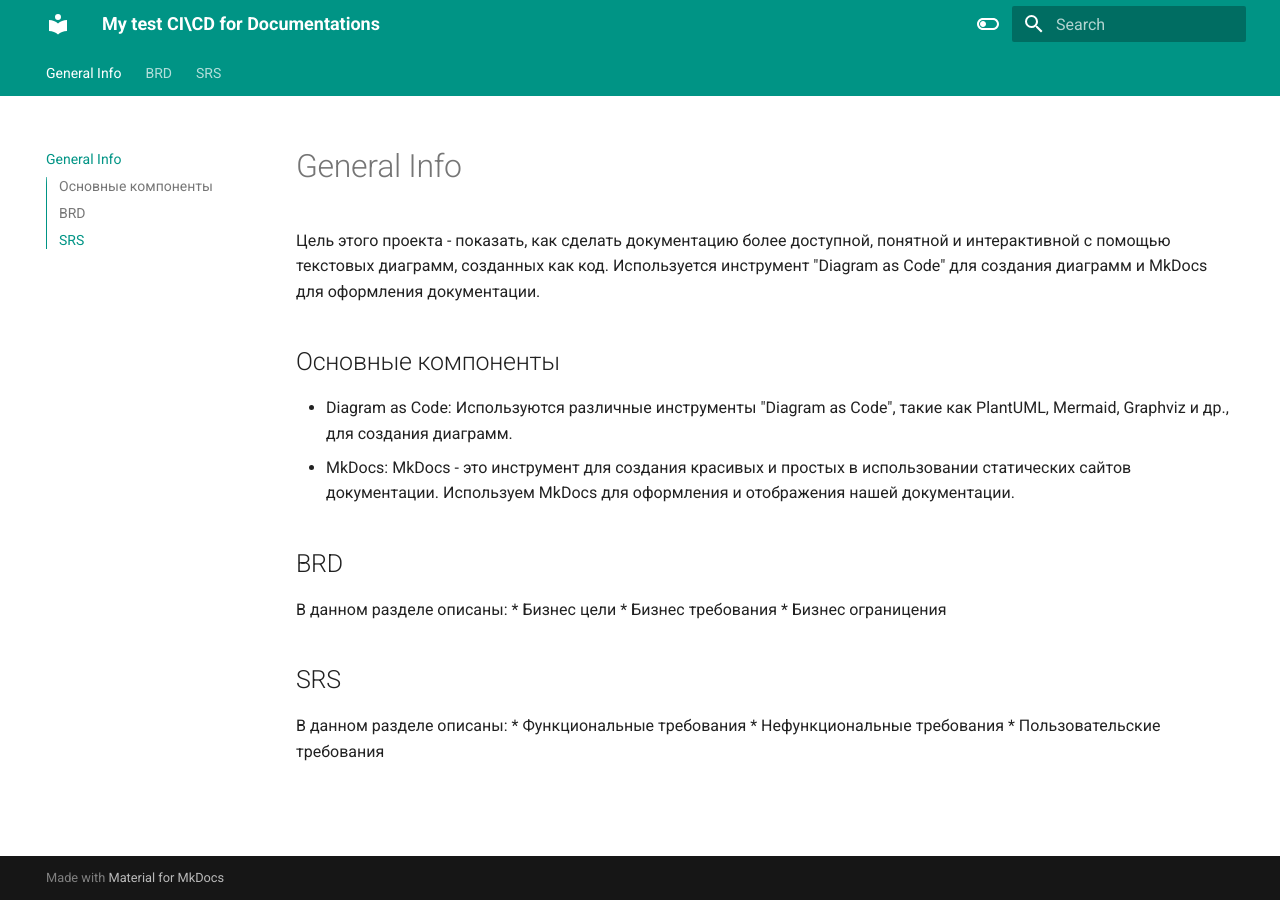
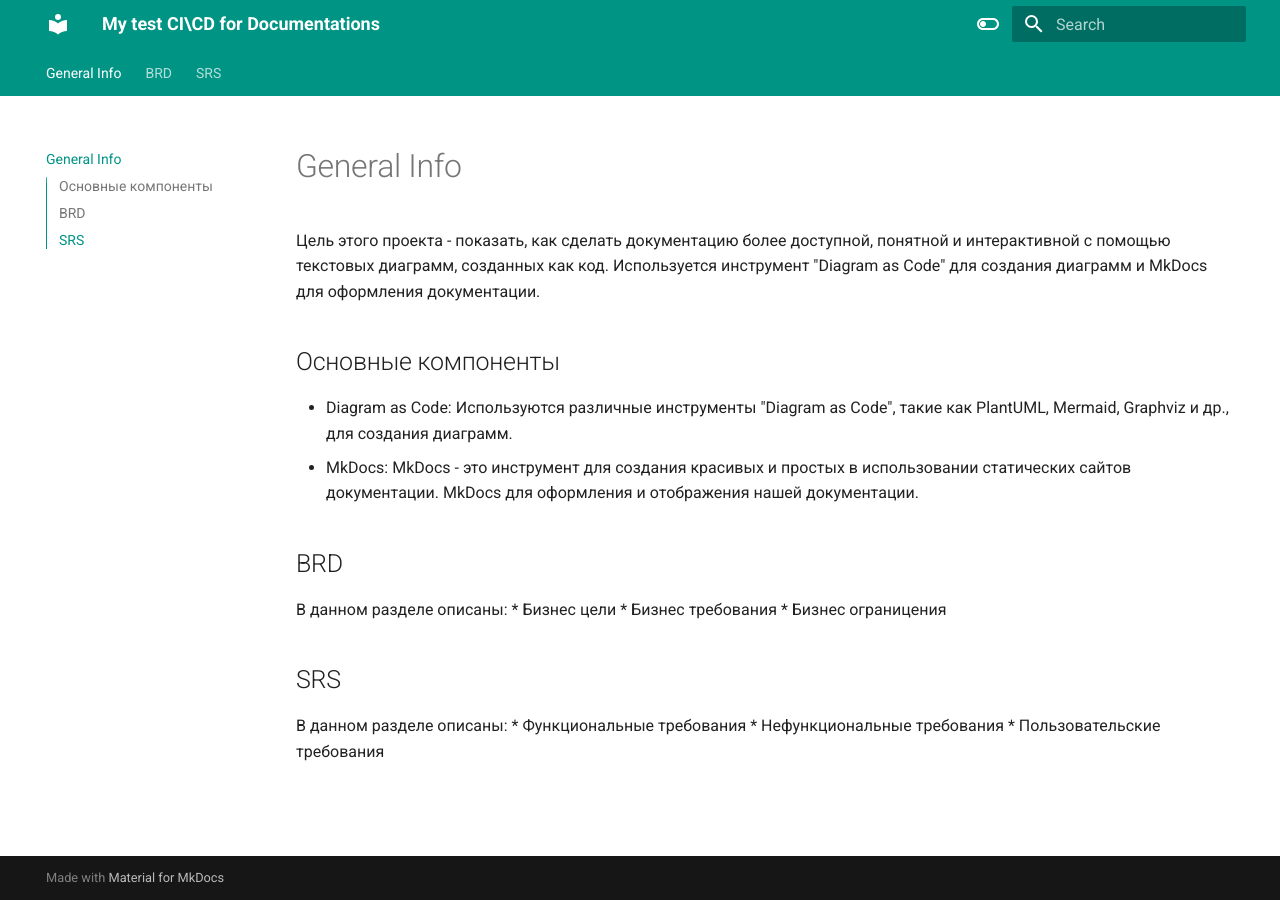
Before and after one commit to geksogen/CI-CD-Documentatons, an MkDocs documentation site: the page built from docs/index.md, in a window 1280 px wide. Built offline with MkDocs 1.6.1 and Material for MkDocs 9.7.7, drawn with Linux system fonts in a browser that asks for light colours.

Commit message:
Update index.md

```diff
--- a/docs/index.md
+++ b/docs/index.md
@@ -3,7 +3,7 @@
 
 ## Основные компоненты
 * Diagram as Code: Используются различные инструменты "Diagram as Code", такие как PlantUML, Mermaid, Graphviz и др., для создания диаграмм.
-* MkDocs: MkDocs - это инструмент для создания красивых и простых в использовании статических сайтов документации. Используем MkDocs для оформления и отображения нашей документации.
+* MkDocs: MkDocs - это инструмент для создания красивых и простых в использовании статических сайтов документации. MkDocs для оформления и отображения нашей документации.
 
 ## BRD
 В данном разделе описаны:
```
